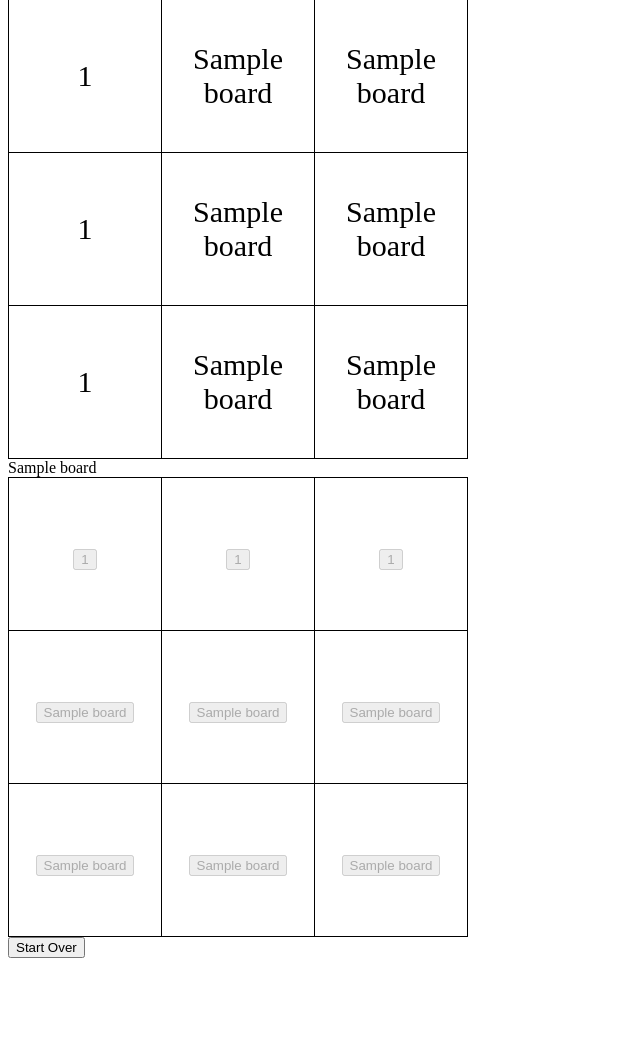
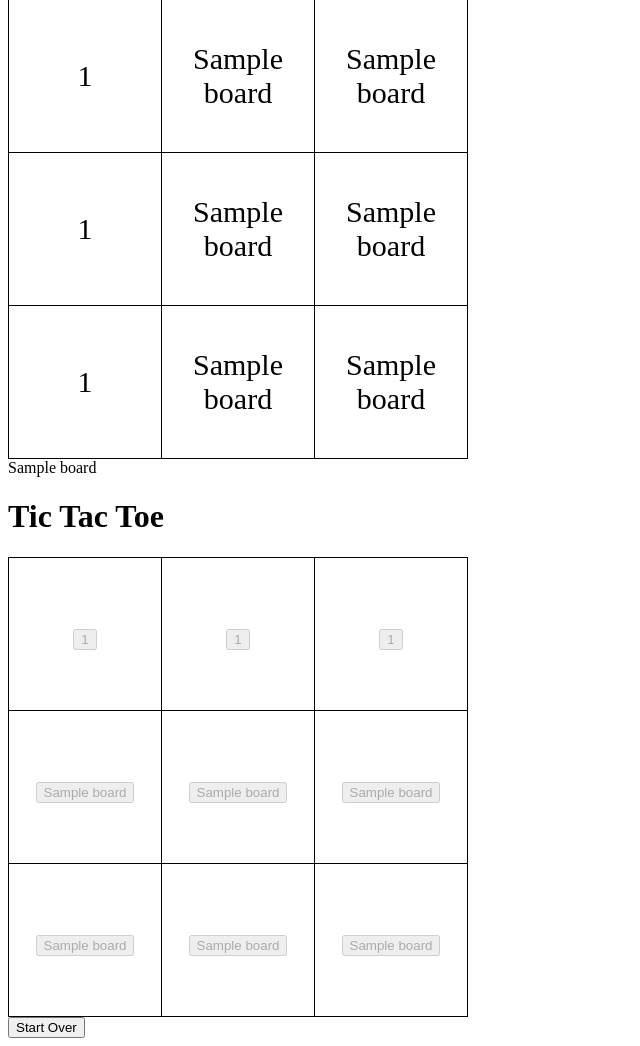
Before and after one commit to alexistli/tic-tac-toe-game, a Flask app: template src/app/templates/game.html in a window 1280 px wide. Shown: the part 81-1127 px from the top of the page, without its empty margins (0-640 px from the left). Before the commit the page ends 1039 px from the top, so only its background shows below. Run offline with Flask 2, Linux system fonts and the light colour scheme; the template is opened without the code that fills it: most values are stand-ins (such as "Sample title", 1, 10 or a date in 2020); parts of the project's set-up code (start-up, migrations or seed data) failed here and were passed over.

Commit message:
Add h2 title with msg

```diff
--- a/src/app/templates/game.html
+++ b/src/app/templates/game.html
@@ -38,6 +38,8 @@
     </table>
     {{ board }}
 
+    <h1>Tic Tac Toe</h1>
+    <h2>{{msg}}</h2>
     <form action="" method="POST">
       <table>
         {% for j in range(3) %}
```
